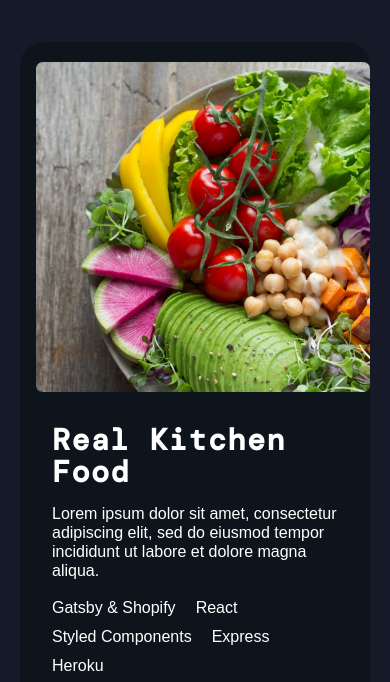
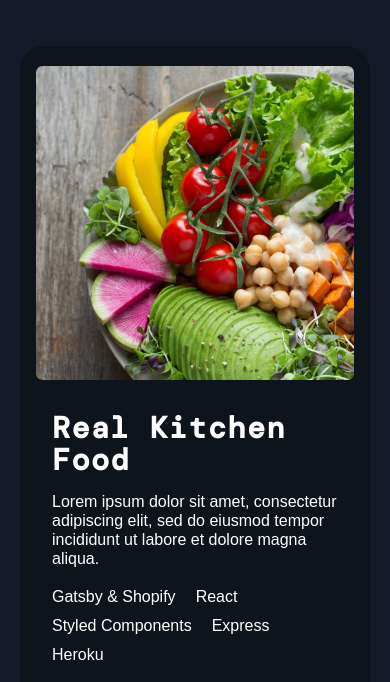
Before and after one commit to nivekt24/kevin-blog, a Gatsby site: page / in a window 390 px wide. Shown: the part 2070-2752 px from the top of the page. Built offline with nearby package versions, Linux system fonts and the light colour scheme; Gatsby itself is replaced by a stand-in of ours; a web font is replaced by a local one.

Commit message:
fix responsive la yout for featured projects/archive

```diff
--- a/src/components/featured/index.js
+++ b/src/components/featured/index.js
@@ -25,12 +25,13 @@ const ProjectItem = styled.div`
   justify-content: space-between;
   align-items: center;
   padding: 32px;
+  word-wrap: break-word;
   overflow: hidden;
 
   @media screen and (max-width: 767px) {
     flex-direction: column;
     align-items: stretch;
-    padding: 20px 0 0 16px;
+    padding: 20px 16px;
   }
 
   .project-content {
@@ -86,7 +87,7 @@ const ProjectItem = styled.div`
 
   .project-tech-list li {
     margin: 0px 20px 5px 0px;
-    white-space: nowrap;
+    /* white-space: nowrap; */
   }
 
   .project-links a {
@@ -104,6 +105,14 @@ const ProjectItem = styled.div`
   .project-links a svg {
     width: 24px;
     height: 24px;
+  }
+`
+
+const ImageContainer = styled.div`
+  @media screen and (max-width: 767px) {
+    width: 100%;
+    max-width: 350px; /* Set maximum width to 300px */
+    margin: 0 auto; /* Center horizontally */
   }
 `
 
@@ -140,10 +149,14 @@ export default function Featured({ children }) {
       {featuredProjects?.map(project => (
         <ProjectItem key={project.id}>
           <Link to={"/projects/" + project.frontmatter.slug} key={project.id}>
-            <GatsbyImage
-              image={project.frontmatter.thumb.childImageSharp.gatsbyImageData}
-              alt=""
-            />
+            <ImageContainer>
+              <GatsbyImage
+                image={
+                  project.frontmatter.thumb.childImageSharp.gatsbyImageData
+                }
+                alt=""
+              />
+            </ImageContainer>
           </Link>
           <div className="project-content">
             <div className="project-label">
```
Also changed, not shown: src/pages/Projects/index.js (+2 -41 lines).
